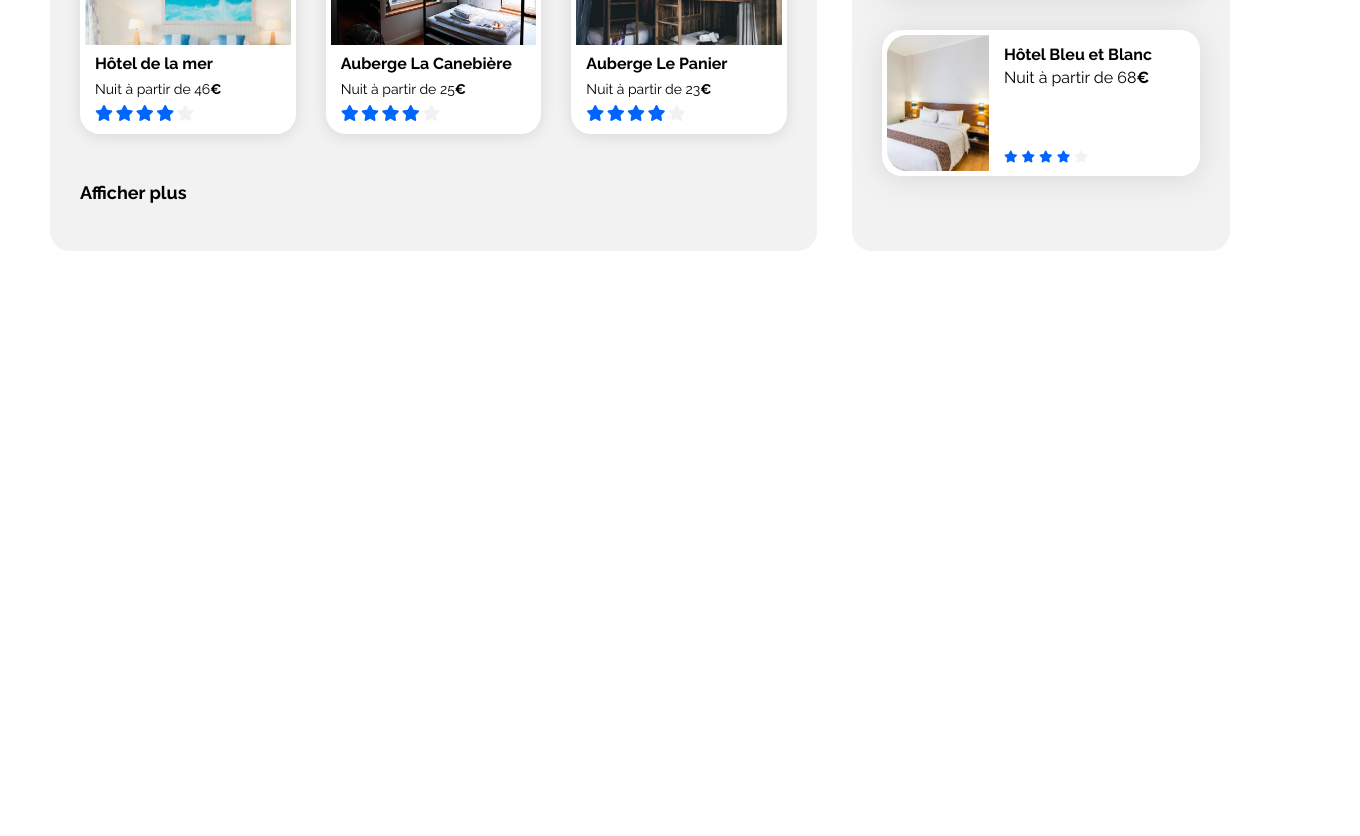
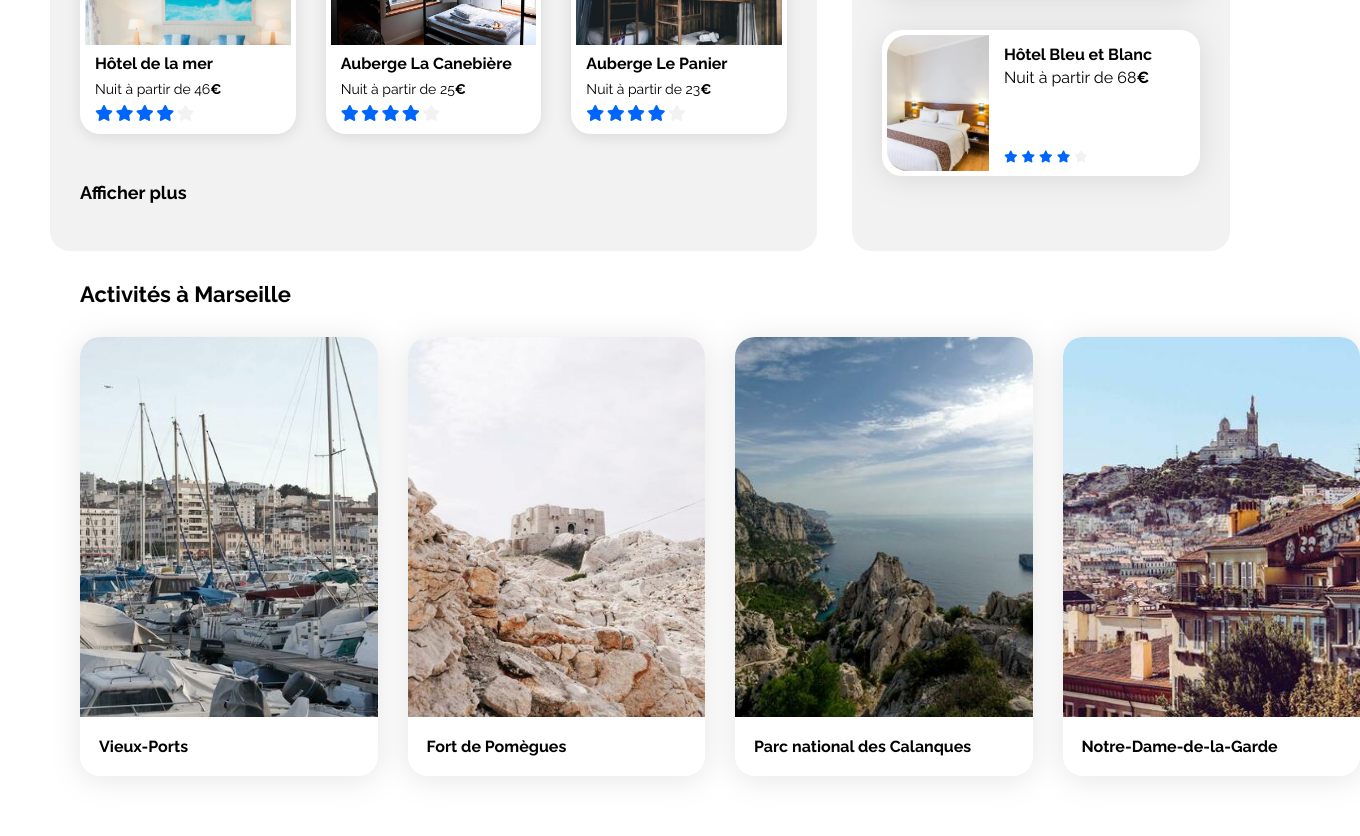
Before and after one commit to avainfo/OCFormationsWebDevelopper, a plain HTML site: page Project2/index.html in a window 1280 px wide. Shown: the part 844-1680 px from the top of the page, 1360 px wide, since content can reach past the window. Before the commit the page ends 1095 px from the top, so only its background shows below. Drawn offline with Linux system fonts and the light colour scheme.

Commit message:
Added activities

```diff
--- a/Project2/css/style.css
+++ b/Project2/css/style.css
@@ -466,6 +466,59 @@ header {
 }
 
 
+/****** Activities ******/
+
+.activities {
+    padding: 30px;
+}
+
+.activities-title {
+    color: #000;
+    font-family: Raleway;
+    font-size: 22px;
+    font-style: normal;
+    font-weight: 700;
+    line-height: normal;
+}
+
+.cards {
+    margin-top: 30px;
+    margin-bottom: 30px;
+    display: flex;
+    flex-direction: row;
+    gap: 30px;
+}
+
+.cards .card {
+    flex: 1;
+    display: flex;
+    flex-direction: column;
+    height: 439px;
+    padding: 0;
+    border-radius: 20px;
+    width: calc(1190px / 4);
+}
+
+.cards .card a {
+    width: calc(1190px / 4);
+
+}
+
+.cards .card img {
+    object-fit: cover;
+    height: 380px;
+    border-radius: 20px 20px 0 0;
+}
+
+.cards .card h2 {
+    font-family: Raleway;
+    font-size: 16px;
+    font-style: normal;
+    font-weight: 700;
+    line-height: normal;
+    margin: auto 19px;
+}
+
 /* Le code ci-dessous correspond à la version responsive uniquement */
 
 /****** Media queries ***********/
--- a/Project2/index.html
+++ b/Project2/index.html
@@ -245,6 +245,35 @@
             </section>
         </div>
     </main>
+    <div class="activities" id="activities">
+        <div class="activities-title">Activités à Marseille</div>
+        <div class="cards">
+            <a href="#">
+                <article class="card">
+                    <img src="images/activites/reno-laithienne.jpg" alt="">
+                    <h2>Vieux-Ports</h2>
+                </article>
+            </a>
+            <a href="#">
+                <article class="card">
+                    <img src="images/activites/paul-hermann.jpg" alt="">
+                    <h2>Fort de Pomègues</h2>
+                </article>
+            </a>
+            <a href="#">
+                <article class="card">
+                    <img src="images/activites/kilyan-sockalingum.jpg" alt="">
+                    <h2>Parc national des Calanques</h2>
+                </article>
+            </a>
+            <a href="#">
+                <article class="card">
+                    <img src="images/activites/florian-wehde.jpg" alt="">
+                    <h2>Notre-Dame-de-la-Garde</h2>
+                </article>
+            </a>
+        </div>
+    </div>
     <footer></footer>
 </div>
 </body>
```
